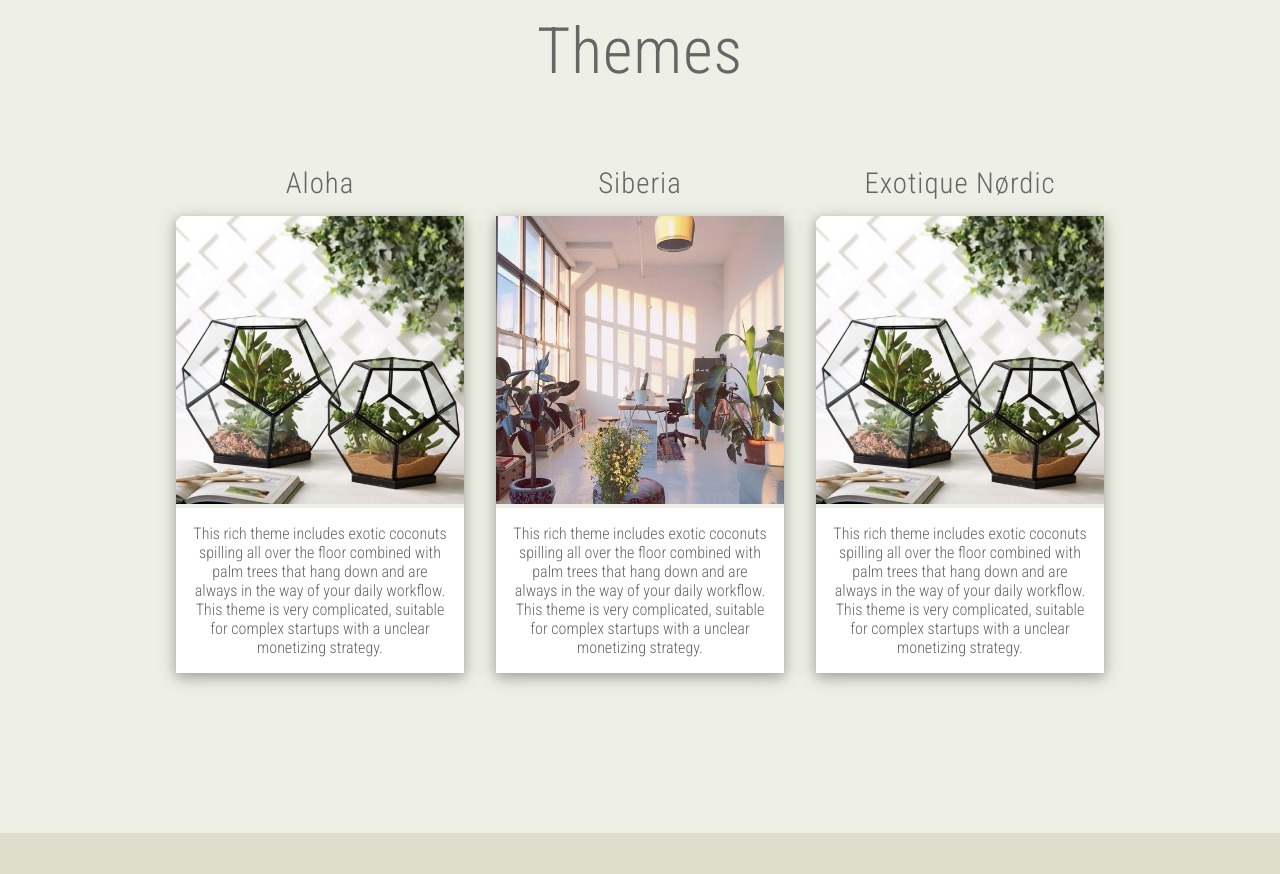
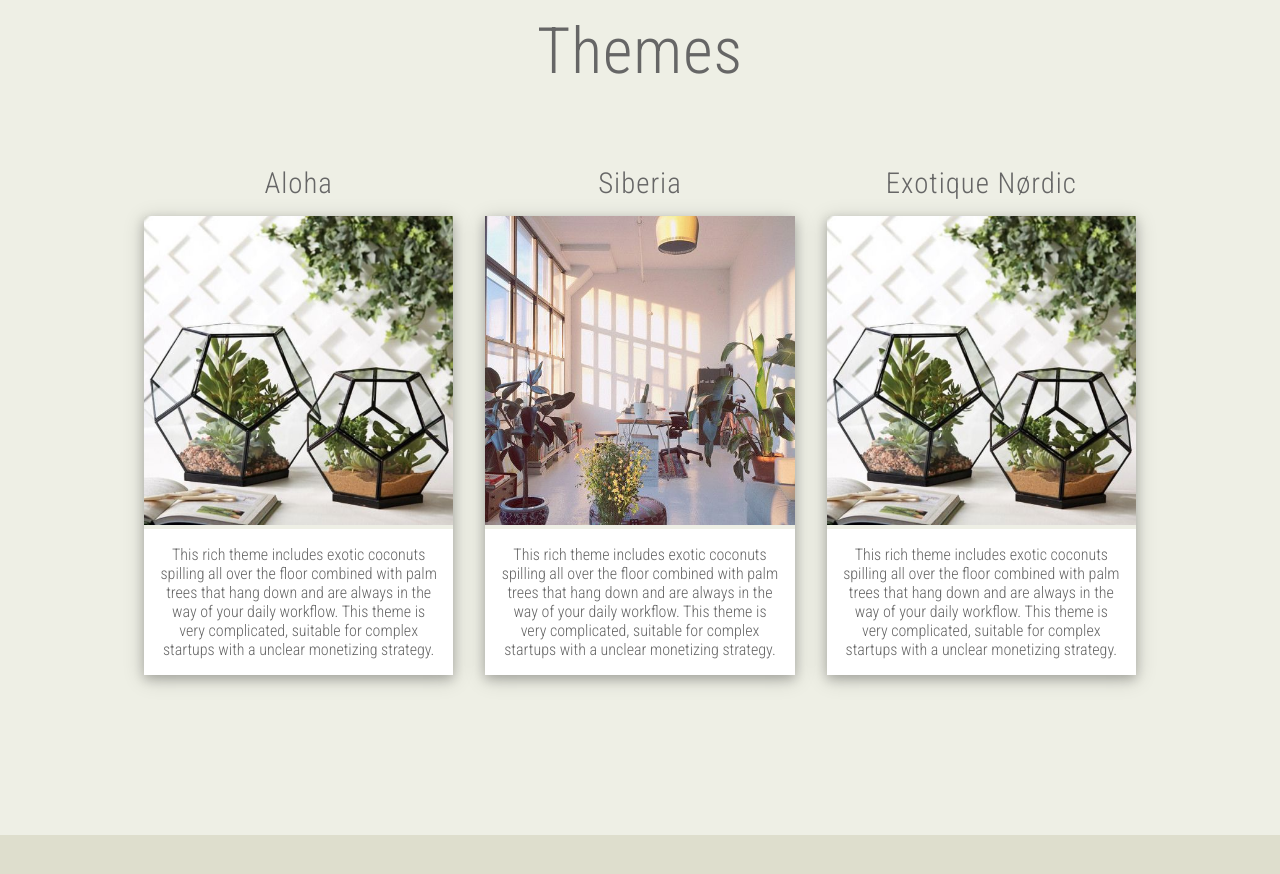
Before and after one commit to fladderapa/fladderapa.github.io, a plain HTML site: page index.html in a window 1280 px wide. Shown: the part 1340-2214 px from the top of the page. Drawn offline with Linux system fonts and the light colour scheme.

Commit message:
starting to hate ie..

```diff
--- a/css/style.css
+++ b/css/style.css
@@ -226,6 +226,7 @@ input[type=submit]:hover{
   display: flex;
   flex-wrap: wrap;
   justify-content: center;
+
 }
 
 .logo{
@@ -247,7 +248,7 @@ input[type=submit]:hover{
 }
 .cards-container{
   display: flex;
-  justify-content: center;
+
   flex-wrap: wrap;
 }
 
@@ -255,7 +256,7 @@ input[type=submit]:hover{
   padding: 0.01em 16px;
   flex: 1;
   min-width: 12rem;
-  max-width: 18rem;
+  max-width: 21rem;
 }
 
 .contact-container{
@@ -292,3 +293,9 @@ input[type=submit]:hover{
 .fa{
   color: #D56724;
 }
+
+@media screen and (max-width: 840px) {
+  .cards-container{
+    justify-content: center;
+  }
+}
```
